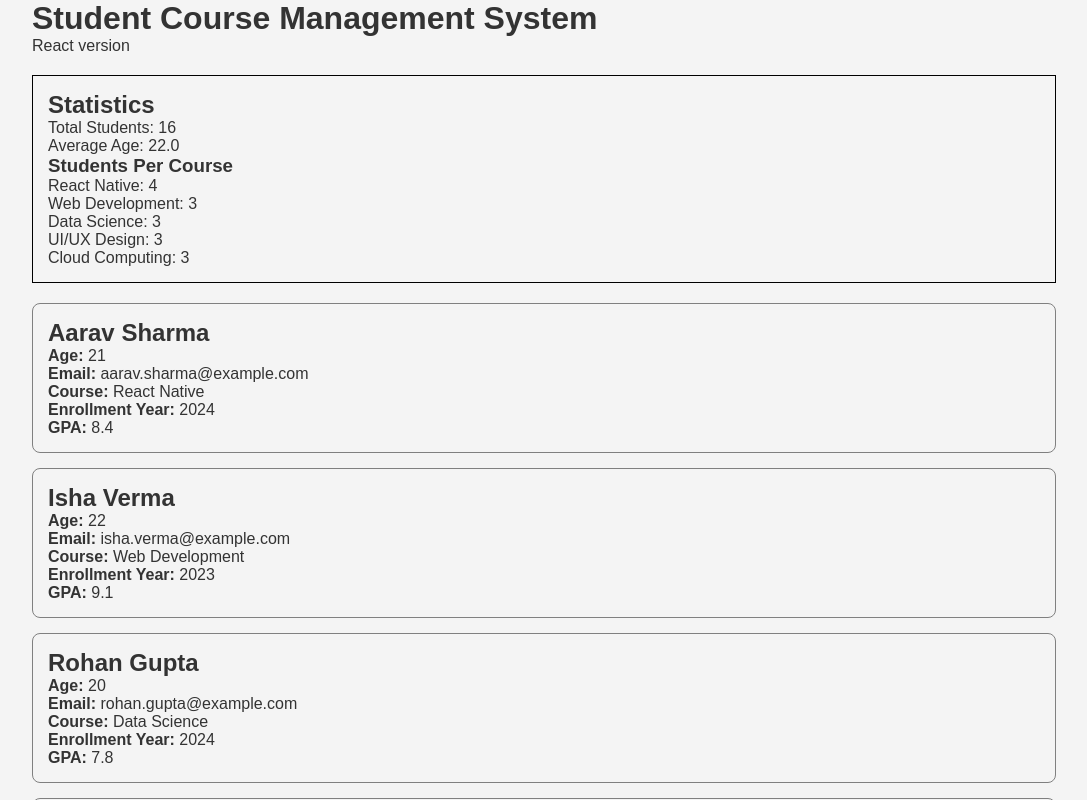
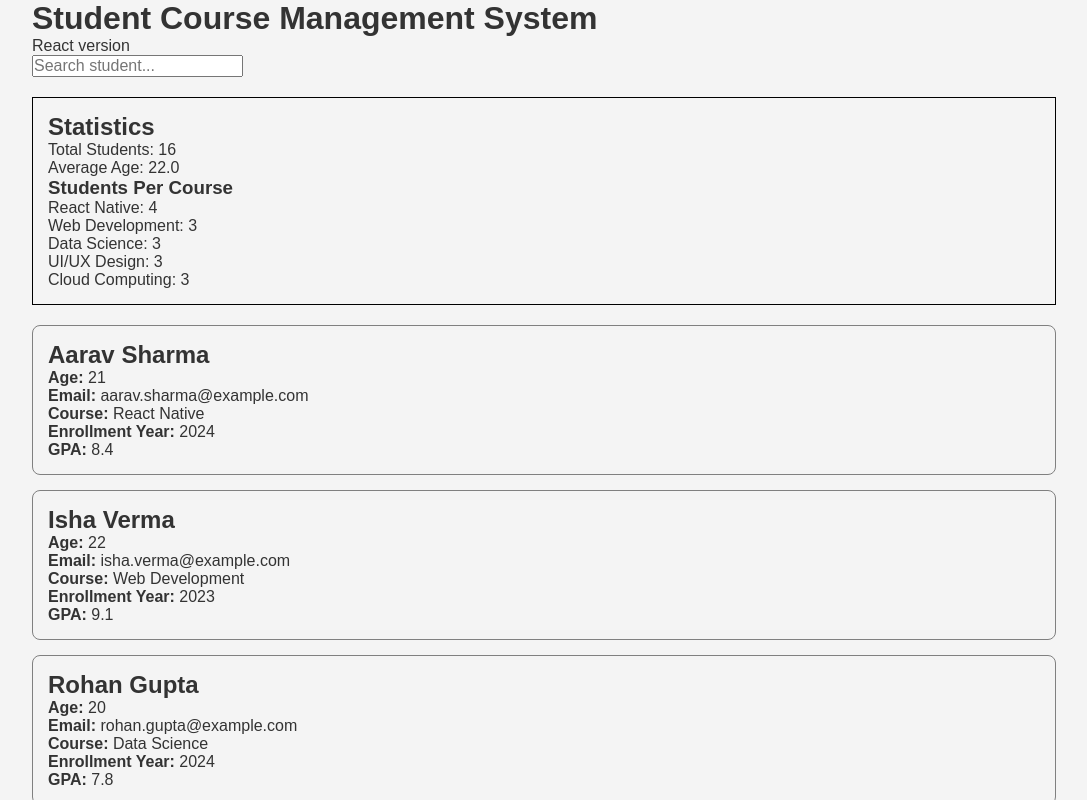
Before and after one commit to angadbakshi424/student-cms-react, a React (Vite) app: page / in a window 1280 px wide. Shown: the top 800 px of the page, without its empty margins (96-1183 px from the left). Built offline with nearby package versions, Linux system fonts and the light colour scheme.

Commit message:
SearchBar Added

```diff
--- a/src/App.jsx
+++ b/src/App.jsx
@@ -1,20 +1,33 @@
+import { useState } from "react";
 import "./App.css";
 
 import students from "./data/students.json";
 
 import Header from "./components/Header";
+import SearchBar from "./components/SearchBar";
 import StudentList from "./components/StudentList";
 import StatsDashboard from "./components/StatsDashboard";
 
 function App() {
+  const [searchText, setSearchText] = useState("");
+
+  const [selectedCourse, setSelectedCourse] = useState("All");
+
   return (
     <div className="container">
 
       <Header />
 
+      <SearchBar
+      searchText={searchText}
+      setSearchText={setSearchText}
+      />
+
       <StatsDashboard students={students} />
 
       <StudentList students={students} />
+
+
 
     </div>
   );
--- /dev/null
+++ b/src/components/SearchBar.jsx
@@ -0,0 +1,17 @@
+function SearchBar({
+    searchText,
+    setSearchText,
+}) {
+    return (
+        <input
+            type="text"
+            placeholder="Search student..."
+            value={searchText}
+            onChange={(e)=>
+                setSearchText(e.target.value)
+            }
+        />
+    );
+}
+
+export default SearchBar;
```
